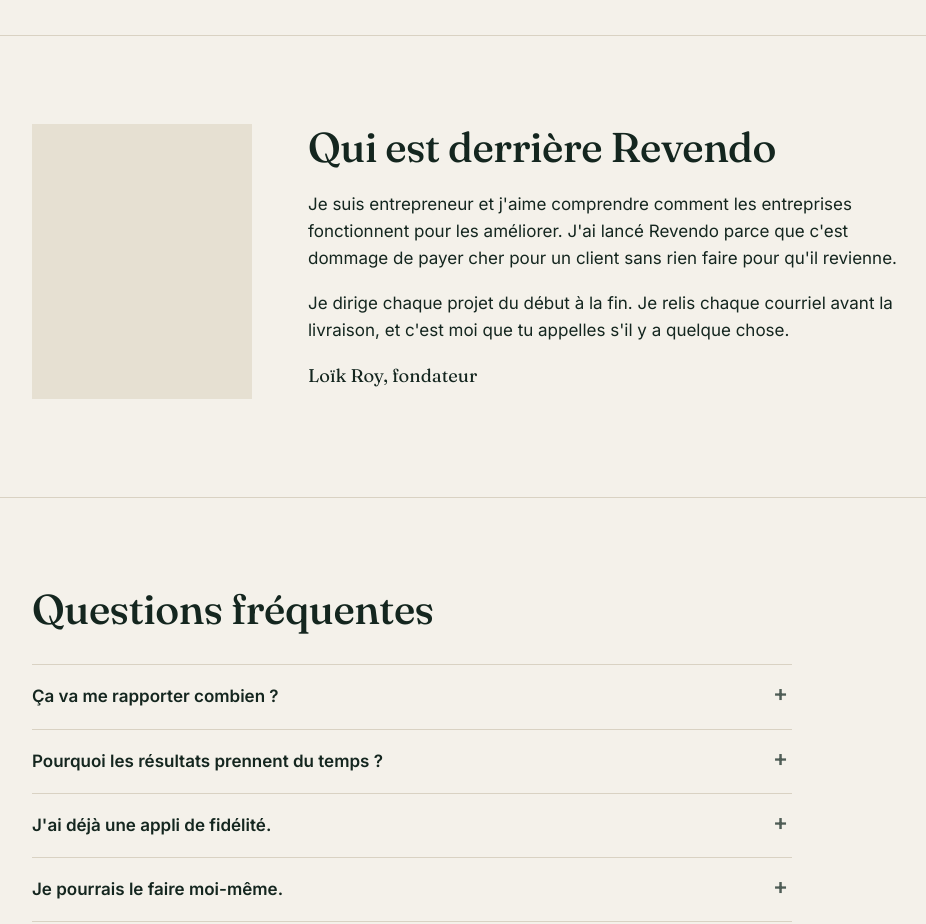
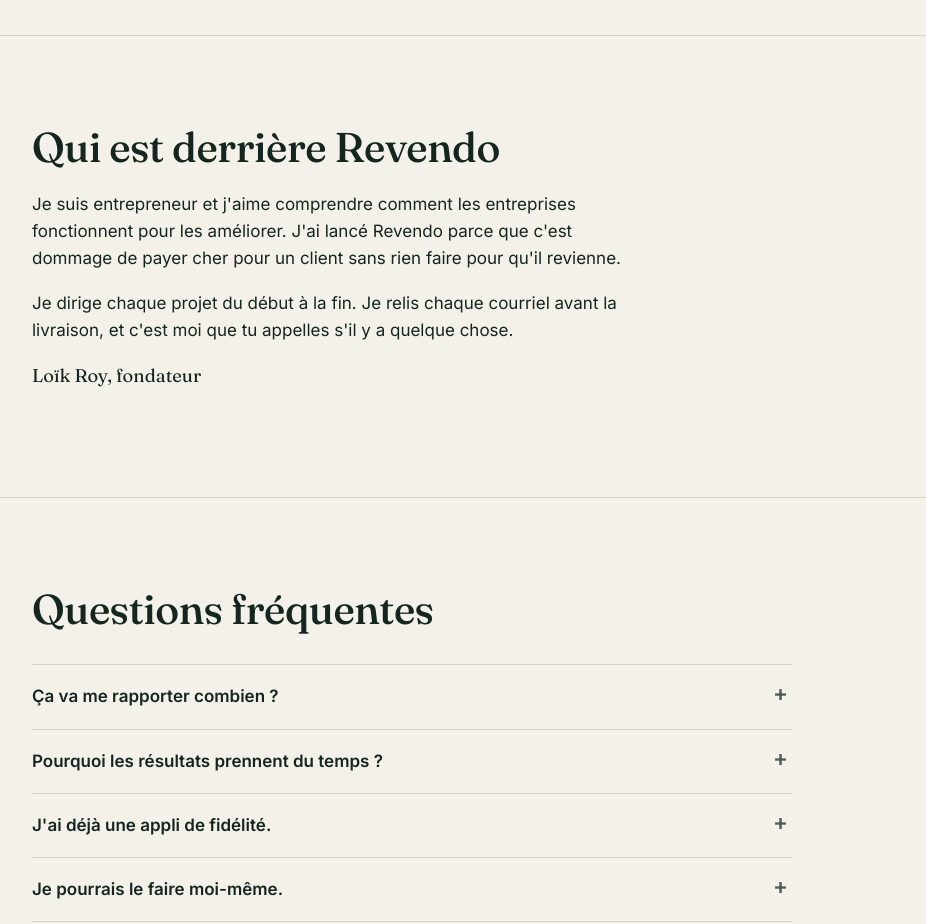
Before and after one commit to Loikroy14/agence-e-mail, a plain HTML site: page index.html in a window 1280 px wide. Shown: the part 5620-6544 px from the top of the page, without its empty margins (108-1034 px from the left). Drawn offline with Linux system fonts and the light colour scheme.

Commit message:
Section Qui : retirer la case photo vide en attendant une photo
Co-Authored-By: Claude Opus 5.5 <noreply@anthropic.com>
Claude-Session: https://claude.ai/code/session_01KnkPZxDVXnwTTz69BXhESs

```diff
--- a/assets/style.css
+++ b/assets/style.css
@@ -130,7 +130,7 @@ a:focus-visible, summary:focus-visible { outline: 3px solid var(--vert); outline
 .petit { font-size: .9rem; color: var(--doux); margin-top: 20px; max-width: 760px; }
 
 /* Qui est derrière */
-.qui .conteneur { display: grid; grid-template-columns: 220px 1fr; gap: 56px; align-items: start; }
+.qui .conteneur:has(.photo) { display: grid; grid-template-columns: 220px 1fr; gap: 56px; align-items: start; }
 .photo { width: 100%; object-fit: cover; aspect-ratio: 4 / 5; background: #E6E0D2; display: grid; place-items: center; text-align: center; font-size: .85rem; color: var(--doux); padding: 12px; }
 img.photo { padding: 0; display: block; }
 .qui p { max-width: 600px; }
--- a/index.html
+++ b/index.html
@@ -19,7 +19,7 @@
   <link rel="icon" href="/assets/img/favicon.svg" type="image/svg+xml">
   <link rel="apple-touch-icon" href="/assets/img/apple-touch-icon.png">
   <link rel="preload" href="/assets/fonts/fraunces.woff2" as="font" type="font/woff2" crossorigin>
-  <link rel="stylesheet" href="/assets/style.css?v=2">
+  <link rel="stylesheet" href="/assets/style.css?v=3">
 </head>
 <body>
 
@@ -261,8 +261,7 @@
   <!-- 7. Qui est derrière -->
   <section class="qui" id="qui">
     <div class="conteneur">
-      <div class="photo" aria-hidden="true"></div>
-      <!-- Remplacer par <img class="photo" src="/assets/loik.jpg" alt="Loïk Roy"> quand la photo sera prête -->
+      <!-- Photo : ajouter <img class="photo" src="/assets/loik.jpg" alt="Loïk Roy"> ici, la mise en page s'ajuste toute seule -->
       <div>
         <h2>Qui est derrière Revendo</h2>
         <p>Je suis entrepreneur et j'aime comprendre comment les entreprises fonctionnent pour les améliorer. J'ai lancé Revendo parce que c'est dommage de payer cher pour un client sans rien faire pour qu'il revienne.</p>
```
Also changed, not shown: confidentialite/index.html (+1 -1 lines), en/index.html (+2 -3 lines), en/privacy/index.html (+1 -1 lines).
